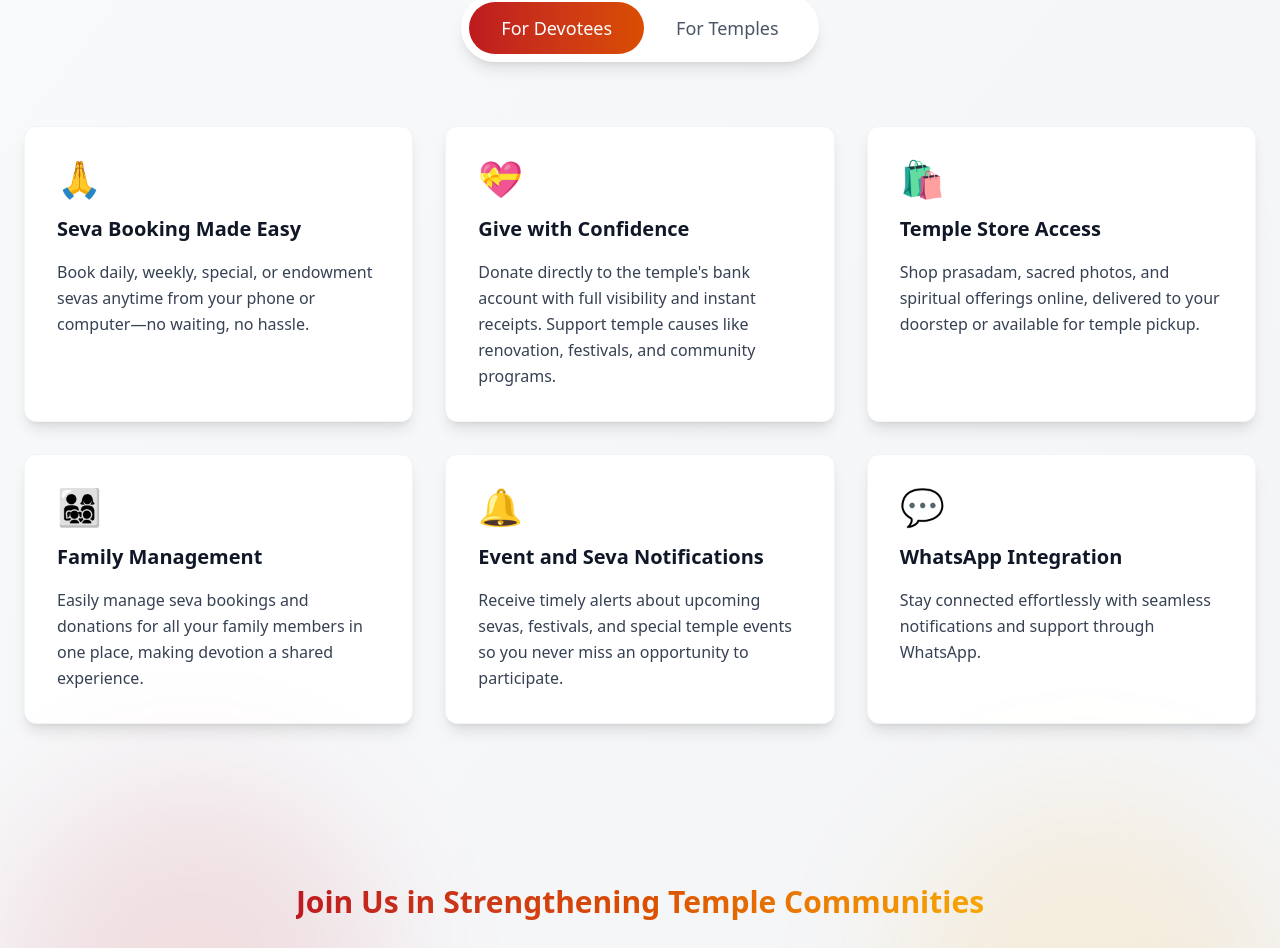
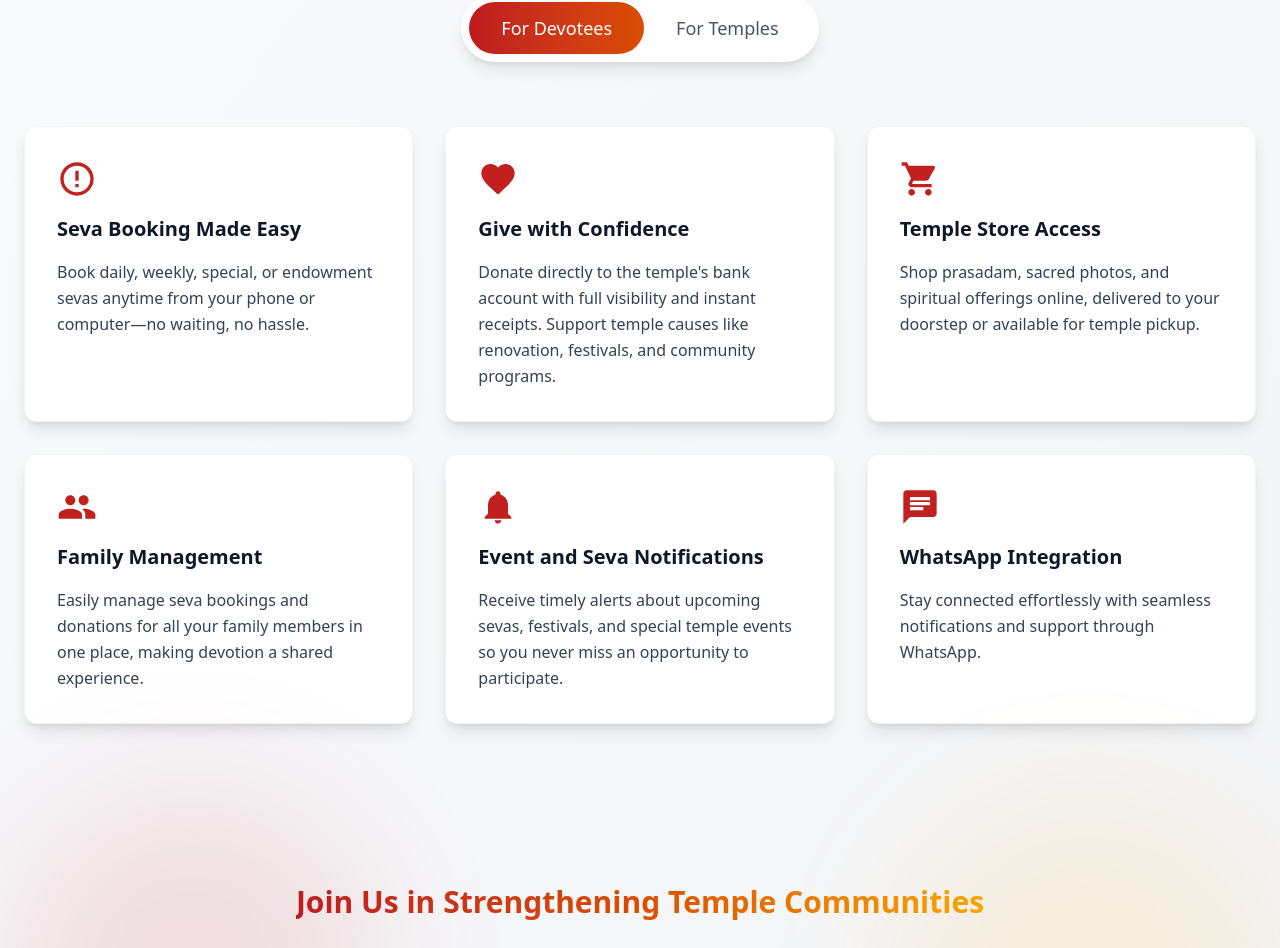
Before and after one commit to Demigod1410/Mantap-Project, a Next.js app: page / in a window 1280 px wide. Shown: the part 2110-3058 px from the top of the page. Built offline with nearby package versions, Linux system fonts and the light colour scheme.

Commit message:
Refactor FeaturesPage component to replace text icons with SVGs for improved visual consistency and accessibility

```diff
--- a/src/components/featurespage.jsx
+++ b/src/components/featurespage.jsx
@@ -23,32 +23,32 @@ const FeaturesPage = () => {
 
   const devoteeFeatures = [
     {
-      icon: "🙏",
+      icon: <svg className="w-10 h-10" fill="#c1201e" viewBox="0 0 24 24"><path d="M12 2C6.48 2 2 6.48 2 12s4.48 10 10 10 10-4.48 10-10S17.52 2 12 2zm0 18c-4.41 0-8-3.59-8-8s3.59-8 8-8 8 3.59 8 8-3.59 8-8 8zm-1-13h2v6h-2zm0 8h2v2h-2z"/></svg>,
       title: "Seva Booking Made Easy",
       description: "Book daily, weekly, special, or endowment sevas anytime from your phone or computer—no waiting, no hassle."
     },
     {
-      icon: "💝",
+      icon: <svg className="w-10 h-10" fill="#c1201e" viewBox="0 0 24 24"><path d="M12 21.35l-1.45-1.32C5.4 15.36 2 12.28 2 8.5 2 5.42 4.42 3 7.5 3c1.74 0 3.41.81 4.5 2.09C13.09 3.81 14.76 3 16.5 3 19.58 3 22 5.42 22 8.5c0 3.78-3.4 6.86-8.55 11.54L12 21.35z"/></svg>,
       title: "Give with Confidence",
       description: "Donate directly to the temple's bank account with full visibility and instant receipts. Support temple causes like renovation, festivals, and community programs."
     },
     {
-      icon: "🛍️",
+      icon: <svg className="w-10 h-10" fill="#c1201e" viewBox="0 0 24 24"><path d="M7 18c-1.1 0-1.99.9-1.99 2S5.9 22 7 22s2-.9 2-2-.9-2-2-2zM1 2v2h2l3.6 7.59-1.35 2.45c-.16.28-.25.61-.25.96 0 1.1.9 2 2 2h12v-2H7.42c-.14 0-.25-.11-.25-.25l.03-.12.9-1.63h7.45c.75 0 1.41-.41 1.75-1.03l3.58-6.49c.08-.14.12-.31.12-.48 0-.55-.45-1-1-1H5.21l-.94-2H1zm16 16c-1.1 0-1.99.9-1.99 2s.89 2 1.99 2 2-.9 2-2-.9-2-2-2z"/></svg>,
       title: "Temple Store Access",
       description: "Shop prasadam, sacred photos, and spiritual offerings online, delivered to your doorstep or available for temple pickup."
     },
     {
-      icon: "👨‍👩‍👧‍👦",
+      icon: <svg className="w-10 h-10" fill="#c1201e" viewBox="0 0 24 24"><path d="M16 11c1.66 0 2.99-1.34 2.99-3S17.66 5 16 5c-1.66 0-3 1.34-3 3s1.34 3 3 3zm-8 0c1.66 0 2.99-1.34 2.99-3S9.66 5 8 5C6.34 5 5 6.34 5 8s1.34 3 3 3zm0 2c-2.33 0-7 1.17-7 3.5V19h14v-2.5c0-2.33-4.67-3.5-7-3.5zm8 0c-.29 0-.62.02-.97.05 1.16.84 1.97 1.97 1.97 3.45V19h6v-2.5c0-2.33-4.67-3.5-7-3.5z"/></svg>,
       title: "Family Management",
       description: "Easily manage seva bookings and donations for all your family members in one place, making devotion a shared experience."
     },
     {
-      icon: "🔔",
+      icon: <svg className="w-10 h-10" fill="#c1201e" viewBox="0 0 24 24"><path d="M12 22c1.1 0 2-.9 2-2h-4c0 1.1.89 2 2 2zm6-6v-5c0-3.07-1.64-5.64-4.5-6.32V4c0-.83-.67-1.5-1.5-1.5s-1.5.67-1.5 1.5v.68C7.63 5.36 6 7.92 6 11v5l-2 2v1h16v-1l-2-2z"/></svg>,
       title: "Event and Seva Notifications",
       description: "Receive timely alerts about upcoming sevas, festivals, and special temple events so you never miss an opportunity to participate."
     },
     {
-      icon: "💬",
+      icon: <svg className="w-10 h-10" fill="#c1201e" viewBox="0 0 24 24"><path d="M20 2H4c-1.1 0-1.99.9-1.99 2L2 22l4-4h14c1.1 0 2-.9 2-2V4c0-1.1-.9-2-2-2zM6 9h12v2H6V9zm8 5H6v-2h8v2zm4-6H6V6h12v2z"/></svg>,
       title: "WhatsApp Integration",
       description: "Stay connected effortlessly with seamless notifications and support through WhatsApp."
     }
@@ -56,32 +56,32 @@ const FeaturesPage = () => {
 
   const templeFeatures = [
     {
-      icon: "📊",
+      icon: <svg className="w-10 h-10" fill="#c1201e" viewBox="0 0 24 24"><path d="M3 13h8V3H3v10zm0 8h8v-6H3v6zm10 0h8V11h-8v10zm0-18v6h8V3h-8z"/></svg>,
       title: "Complete ERP System",
       description: "From seva management, donation tracking, staff scheduling, inventory control to asset management, our platform simplifies every temple task."
     },
     {
-      icon: "🏛️",
+      icon: <svg className="w-10 h-10" fill="#c1201e" viewBox="0 0 24 24"><path d="M12 7V3H2v18h20V7H12zM6 19H4v-2h2v2zm0-4H4v-2h2v2zm0-4H4V9h2v2zm0-4H4V5h2v2zm4 12H8v-2h2v2zm0-4H8v-2h2v2zm0-4H8V9h2v2zm0-4H8V5h2v2zm10 12h-8v-2h2v-2h-2v-2h2v-2h-2V9h8v10zm-2-8h-2v2h2v-2zm0 4h-2v2h2v-2z"/></svg>,
       title: "Multi-Branch Management",
       description: "Manage multiple temples or branches under a single super admin panel. Get a complete overview while respecting each temple's traditions."
     },
     {
-      icon: "🎨",
+      icon: <svg className="w-10 h-10" fill="#c1201e" viewBox="0 0 24 24"><path d="M12 3c-4.97 0-9 4.03-9 9s4.03 9 9 9c.83 0 1.5-.67 1.5-1.5 0-.39-.15-.74-.39-1.01-.23-.26-.38-.61-.38-.99 0-.83.67-1.5 1.5-1.5H16c2.76 0 5-2.24 5-5 0-4.42-4.03-8-9-8zm-5.5 9c-.83 0-1.5-.67-1.5-1.5S5.67 9 6.5 9 8 9.67 8 10.5 7.33 12 6.5 12zm3-4C8.67 8 8 7.33 8 6.5S8.67 5 9.5 5s1.5.67 1.5 1.5S10.33 8 9.5 8zm5 0c-.83 0-1.5-.67-1.5-1.5S13.67 5 14.5 5s1.5.67 1.5 1.5S15.33 8 14.5 8zm3 4c-.83 0-1.5-.67-1.5-1.5S16.67 9 17.5 9s1.5.67 1.5 1.5-.67 1.5-1.5 1.5z"/></svg>,
       title: "Independent Temple Branding",
       description: "Showcase your temple's unique identity with custom branding. Publish your temple's history, event galleries, and announcements to engage devotees."
     },
     {
-      icon: "📈",
+      icon: <svg className="w-10 h-10" fill="#c1201e" viewBox="0 0 24 24"><path d="M16 6l2.29 2.29-4.88 4.88-4-4L2 16.59 3.41 18l6-6 4 4 6.3-6.29L22 12V6z"/></svg>,
       title: "Smart Reporting and Insights",
       description: "Get clear, detailed reports on donations, seva participation, finances, and inventory. Empower trustees and committees with transparent data."
     },
     {
-      icon: "🔄",
+      icon: <svg className="w-10 h-10" fill="#c1201e" viewBox="0 0 24 24"><path d="M12 4V2.21c0-.45-.54-.67-.85-.35l-2.8 2.79c-.2.2-.2.51 0 .71l2.79 2.79c.32.31.86.09.86-.36V6c3.31 0 6 2.69 6 6 0 .79-.15 1.56-.44 2.25-.15.36-.04.77.23 1.04.51.51 1.37.33 1.64-.34.37-.91.57-1.91.57-2.95 0-4.42-3.58-8-8-8zm0 14c-3.31 0-6-2.69-6-6 0-.79.15-1.56.44-2.25.15-.36.04-.77-.23-1.04-.51-.51-1.37-.33-1.64.34C4.2 9.96 4 10.96 4 12c0 4.42 3.58 8 8 8v1.79c0 .45.54.67.85.35l2.79-2.79c.2-.2.2-.51 0-.71l-2.79-2.79c-.31-.31-.85-.09-.85.36V18z"/></svg>,
       title: "Seamless Integration",
       description: "Integrate Mantap's seva booking and donation systems smoothly with your existing temple website without disruption."
     },
     {
-      icon: "🤝",
+      icon: <svg className="w-10 h-10" fill="#c1201e" viewBox="0 0 24 24"><path d="M16 11c1.66 0 2.99-1.34 2.99-3S17.66 5 16 5c-1.66 0-3 1.34-3 3s1.34 3 3 3zm-8 0c1.66 0 2.99-1.34 2.99-3S9.66 5 8 5C6.34 5 5 6.34 5 8s1.34 3 3 3zm0 2c-2.33 0-7 1.17-7 3.5V19h14v-2.5c0-2.33-4.67-3.5-7-3.5zm8 0c-.29 0-.62.02-.97.05 1.16.84 1.97 1.97 1.97 3.45V19h6v-2.5c0-2.33-4.67-3.5-7-3.5z"/></svg>,
       title: "Devotee and Community Engagement",
       description: "Bring devotees together through satsangs, bhajans, and spiritual gatherings. Mantap creates a connected community that celebrates and strengthens Bharat's sacred traditions."
     }
@@ -161,7 +161,7 @@ const FeaturesPage = () => {
                 custom={index * 0.2}
                 className="bg-white rounded-xl p-8 shadow-lg hover:shadow-xl transition-all duration-300 border border-gray-100 hover:border-[#be1a1f]/30"
               >
-                <div className="text-4xl mb-4">{feature.icon}</div>
+                <div className="mb-4">{feature.icon}</div>
                 <h3 className="text-xl font-bold mb-4 text-gray-900">{feature.title}</h3>
                 <p className="text-gray-700 leading-relaxed">{feature.description}</p>
               </motion.div>
```
